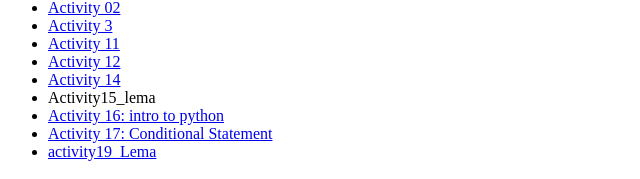
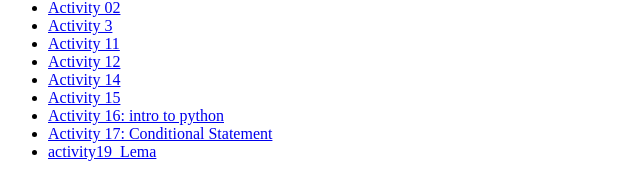
Before and after one commit to lemdamian/Micro-Credential, a plain HTML site: page index.html in a window 1280 px wide. Shown: the part 128-307 px from the top of the page, without its empty margins (0-640 px from the left). Drawn offline with Linux system fonts and the light colour scheme.

Commit message:
Add files via upload

```diff
--- a/index.html
+++ b/index.html
@@ -15,7 +15,7 @@
         <li><a href="activity11.html" target="_blank"> Activity 11</a></li>
         <li><a href="activity12.html" target="_blank">Activity 12</a></li>
         <li><a href="activity14.html" target="_blank"> Activity 14</a></li>
-        <li><a href="Activity15_Lema.png" target="_blank"></a> Activity15_lema</li>
+        <li><a href="Activity15_Lema.png" target="_blank"> Activity 15</a></li>
         <li><a href="activity16.ipynb" target="_blank"> Activity 16: intro to python</a></li>
         <li><a href="activity17.ipynb" target="_blank"> Activity 17: Conditional Statement</a></li>
         <li><a href="activity19_Lema.png" target="_blank">activity19_Lema</a></li>
```
